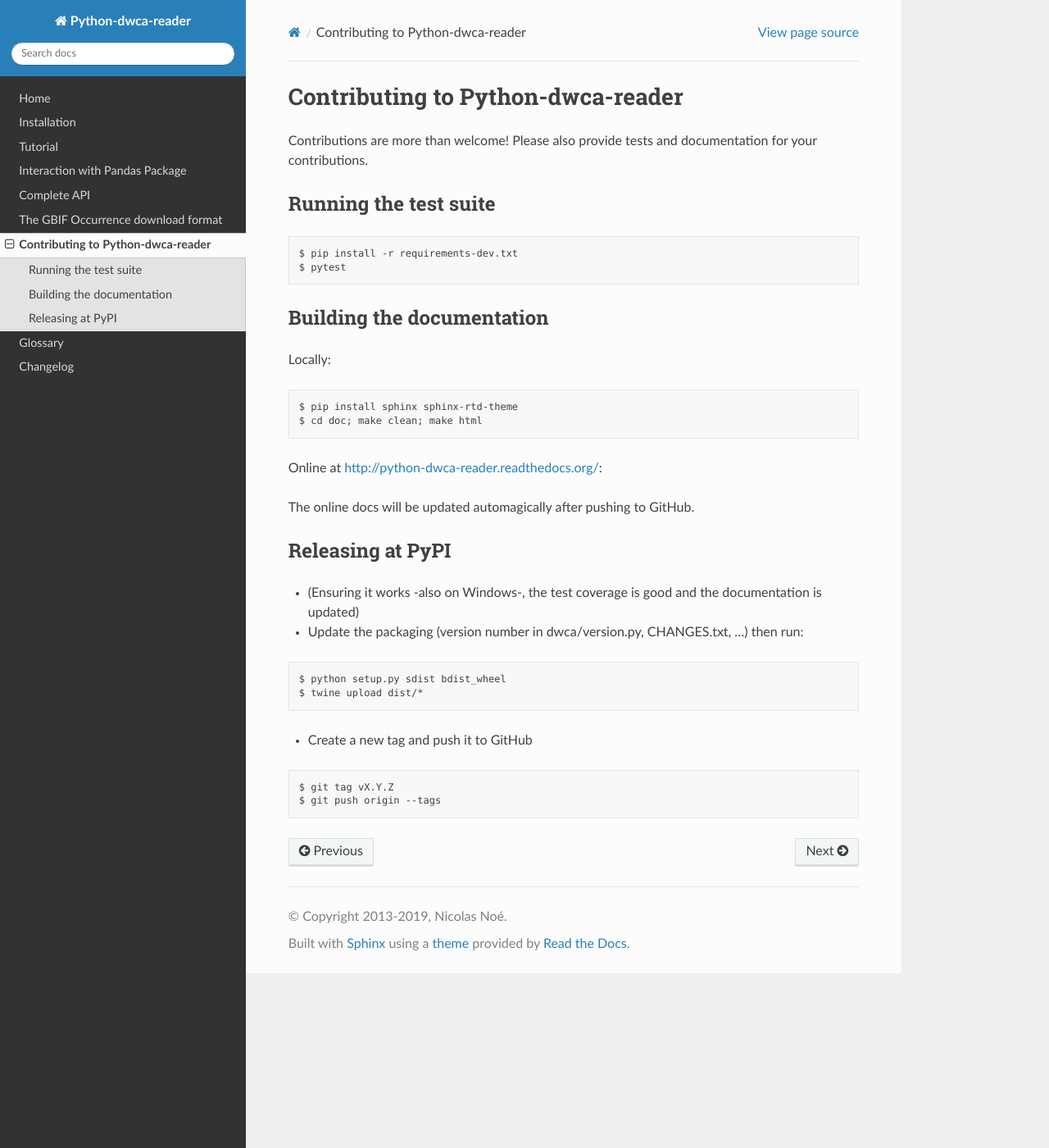
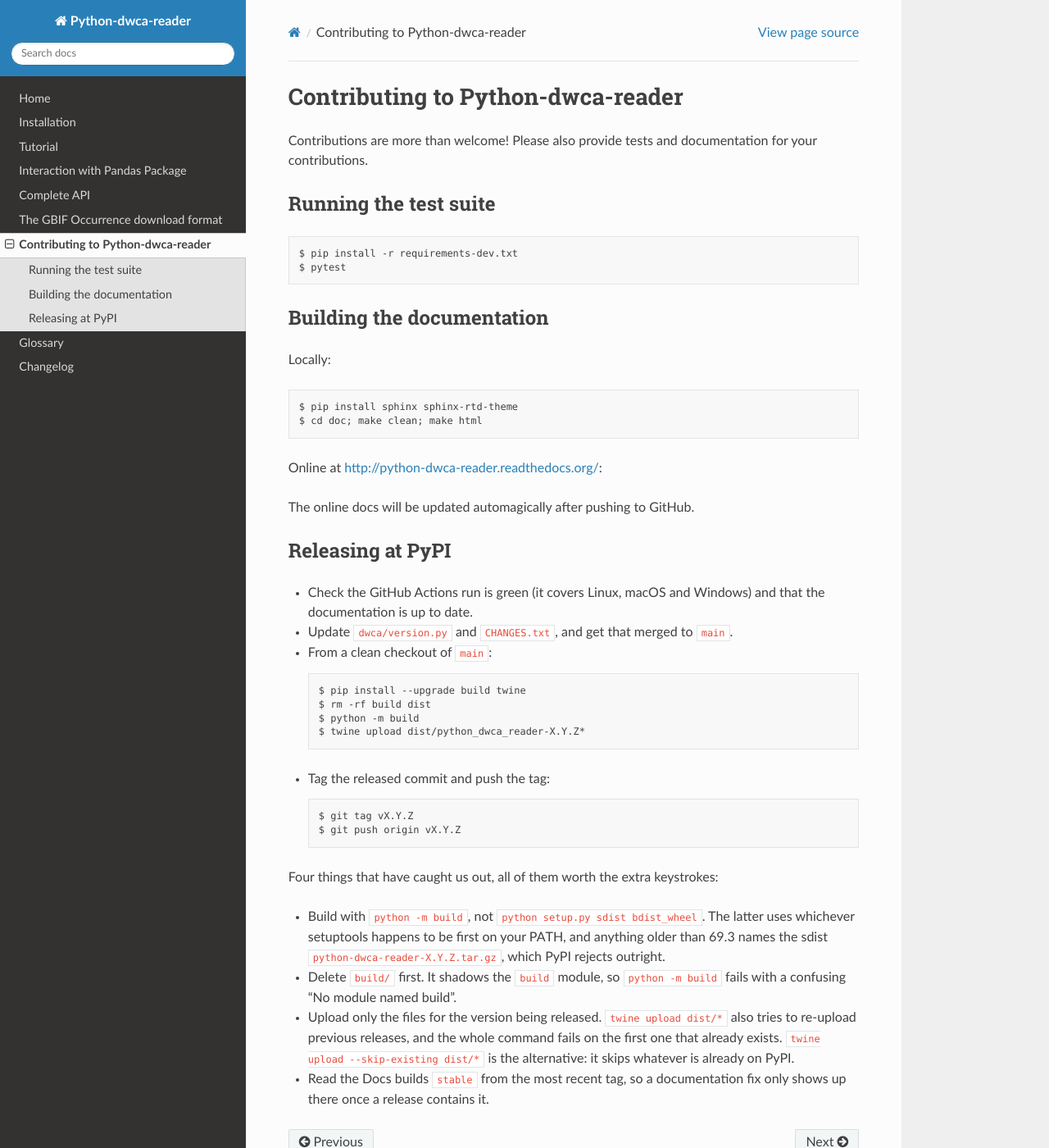
Before and after one commit to BelgianBiodiversityPlatform/python-dwca-reader, a Sphinx documentation site: the page built from doc/contributing.rst, in a window 1280 px wide and 1400 px high. Shown: the whole window at 82% size. Built offline with Sphinx 7.4.7 and the Read the Docs theme 3.1.0, drawn with Linux system fonts in a browser that asks for light colours.

Commit message:
Prepare release 0.17.1
No library changes. The release exists so the packaging and documentation fixes
merged since v0.17.0 are carried by a tag: Read the Docs builds "stable" from the
most recent one, so the Sphinx fix is invisible there until a release contains it.

Also brings the release instructions in doc/contributing.rst up to date. They still
said to build with "python setup.py sdist bdist_wheel" and upload with
"twine upload dist/*", which are precisely the two steps that failed while releasing
0.17.0 - the first produced an sdist filename PyPI rejects, the second tried to
re-upload already-published versions.

```diff
--- a/doc/contributing.rst
+++ b/doc/contributing.rst
@@ -29,19 +29,33 @@
 Releasing at PyPI
 -----------------
 
-* (Ensuring it works -also on Windows-, the test coverage is good and the documentation is updated)
-* Update the packaging (version number in dwca/version.py, CHANGES.txt, ...) then run:
+* Check the GitHub Actions run is green (it covers Linux, macOS and Windows) and that the
+  documentation is up to date.
+* Update ``dwca/version.py`` and ``CHANGES.txt``, and get that merged to ``main``.
+* From a clean checkout of ``main``::
 
-::
+    $ pip install --upgrade build twine
+    $ rm -rf build dist
+    $ python -m build
+    $ twine upload dist/python_dwca_reader-X.Y.Z*
 
-    $ python setup.py sdist bdist_wheel
-    $ twine upload dist/*
-
-* Create a new tag and push it to GitHub
-
-::
+* Tag the released commit and push the tag::
 
     $ git tag vX.Y.Z
-    $ git push origin --tags
+    $ git push origin vX.Y.Z
+
+Four things that have caught us out, all of them worth the extra keystrokes:
+
+* Build with ``python -m build``, not ``python setup.py sdist bdist_wheel``. The latter uses
+  whichever setuptools happens to be first on your PATH, and anything older than 69.3 names
+  the sdist ``python-dwca-reader-X.Y.Z.tar.gz``, which PyPI rejects outright.
+* Delete ``build/`` first. It shadows the ``build`` module, so ``python -m build`` fails with
+  a confusing "No module named build".
+* Upload only the files for the version being released. ``twine upload dist/*`` also tries to
+  re-upload previous releases, and the whole command fails on the first one that already
+  exists. ``twine upload --skip-existing dist/*`` is the alternative: it skips whatever is
+  already on PyPI.
+* Read the Docs builds ``stable`` from the most recent tag, so a documentation fix only shows
+  up there once a release contains it.
 
 .. _coverage.py: http://nedbatchelder.com/code/coverage/
--- a/dwca/version.py
+++ b/dwca/version.py
@@ -1 +1 @@
-__version__ = "0.17.0"
+__version__ = "0.17.1"
```
Also changed, not shown: CHANGES.txt (+16 -0 lines).
